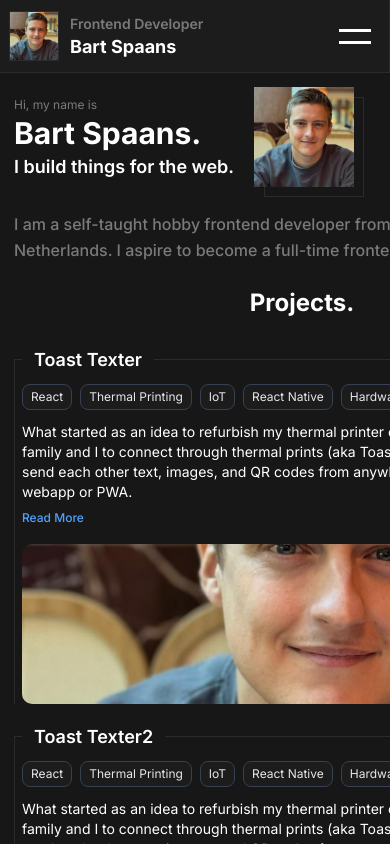
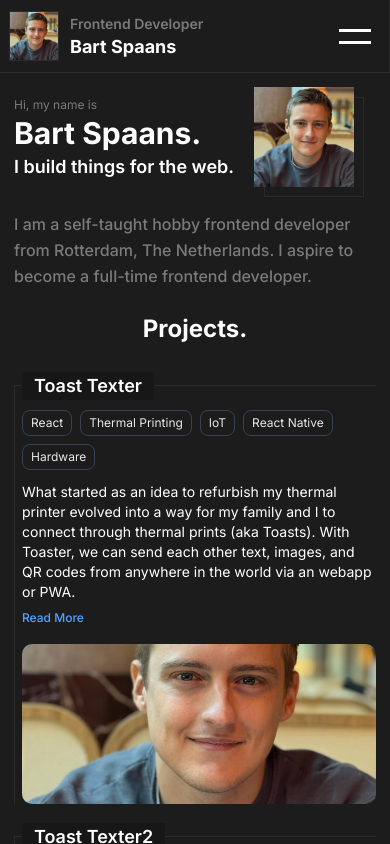
Before and after one commit to spaansba/Portfolio, a Next.js app: page /about in a window 390 px wide. Shown: the top 844 px of the page. Built offline with nearby package versions, Linux system fonts and the light colour scheme.

Commit message:
fixed responsive bug

```diff
--- a/src/app/_components/MainWrapper.tsx
+++ b/src/app/_components/MainWrapper.tsx
@@ -2,23 +2,20 @@
 import React from "react"
 import Header from "./Content/Header/Header"
 import DesktopNavigation from "./Navigation/DesktopNavigation/DesktopNavigation"
+import useIsMobileDevice from "@/hooks/useIsMobileDevice"
 import MobileNavigation from "./Navigation/MobileNavigation/MobileNavigation"
-import useIsMobileDevice from "@/hooks/useIsMobileDevice"
 
 function MainWrapper({ children }: { children: React.ReactNode }) {
   const isMobile = useIsMobileDevice()
   return (
-    <div className="fixed inset-0 flex flex-col bg-PrimaryGray">
-      <div className="flex-shrink-0 w-full">
+    <div className="flex flex-col h-screen">
+      <div className="fixed top-0 left-0 right-0 z-10 bg-SecondaryGray">
         <Header />
       </div>
       {isMobile != undefined && ( // to avoid flickering we only show when isMobile is not undefined (this happends in ssr)
-        <div className="flex-1 flex overflow-hidden">
-          <DesktopNavigation />
-          <div className="flex-1 relative">
-            <div className="h-full overflow-y-auto w-full max-w-full">{children}</div>
-            <MobileNavigation />
-          </div>
+        <div className="mt-[73px] flex flex-row">
+          {isMobile ? <MobileNavigation /> : <DesktopNavigation />}
+          <div className="flex-1 overflow-y-auto">{children}</div>
         </div>
       )}
     </div>
--- a/src/app/_components/Navigation/DesktopNavigation/DesktopNavigation.tsx
+++ b/src/app/_components/Navigation/DesktopNavigation/DesktopNavigation.tsx
@@ -8,12 +8,9 @@ import SidebarToggleButton from "./SidebarToggle/SidebarToggleButton"
 export const SIDEBAR_OPEN_WIDTH = "205px"
 export const SIDEBAR_CLOSED_WIDTH = "49px"
 function DesktopNavigation() {
-  const isMobile = useIsMobileDevice()
   const isSidebarOpen = useIsDesktopSidebarOpen()
-  console.log(isMobile)
   return (
     <>
-      {!isMobile && (
       <nav className="relative flex-shrink-0 flex h-full">
         <motion.div
           layout
@@ -28,7 +25,6 @@ function DesktopNavigation() {
         </motion.div>
         <SidebarToggleButton />
       </nav>
-      )}
     </>
   )
 }
--- a/src/app/_components/Navigation/MobileNavigation/MobileNavigation.tsx
+++ b/src/app/_components/Navigation/MobileNavigation/MobileNavigation.tsx
@@ -5,10 +5,9 @@ import React from "react"
 import Navigation from "../Navigation"
 
 function MobileNavigation() {
-  const isMobile = useIsMobileDevice()
   const isMobileSidebarOpen = useIsMobileSidebarOpen()
 
-  if (!isMobile || !isMobileSidebarOpen) {
+  if (!isMobileSidebarOpen) {
     return null
   }
 
```
Lines whose indentation alone changed are shown as unchanged.
